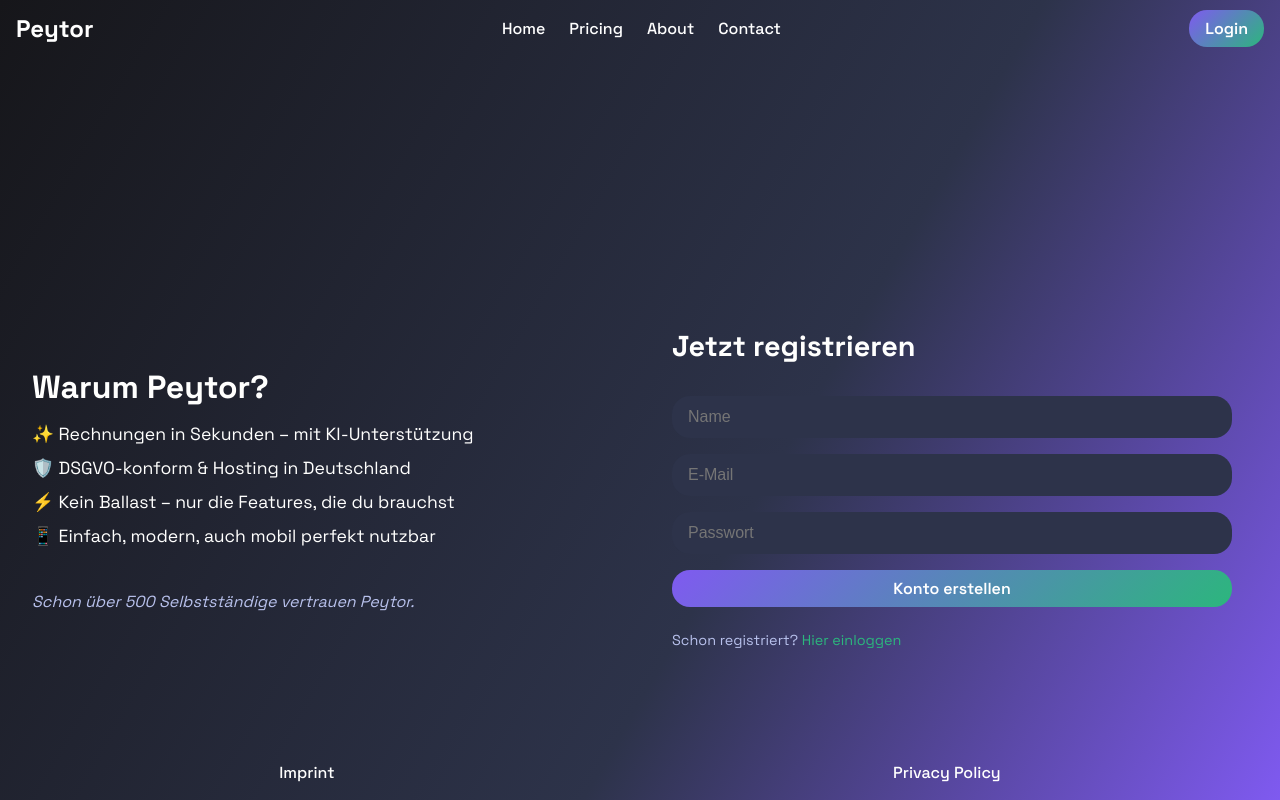
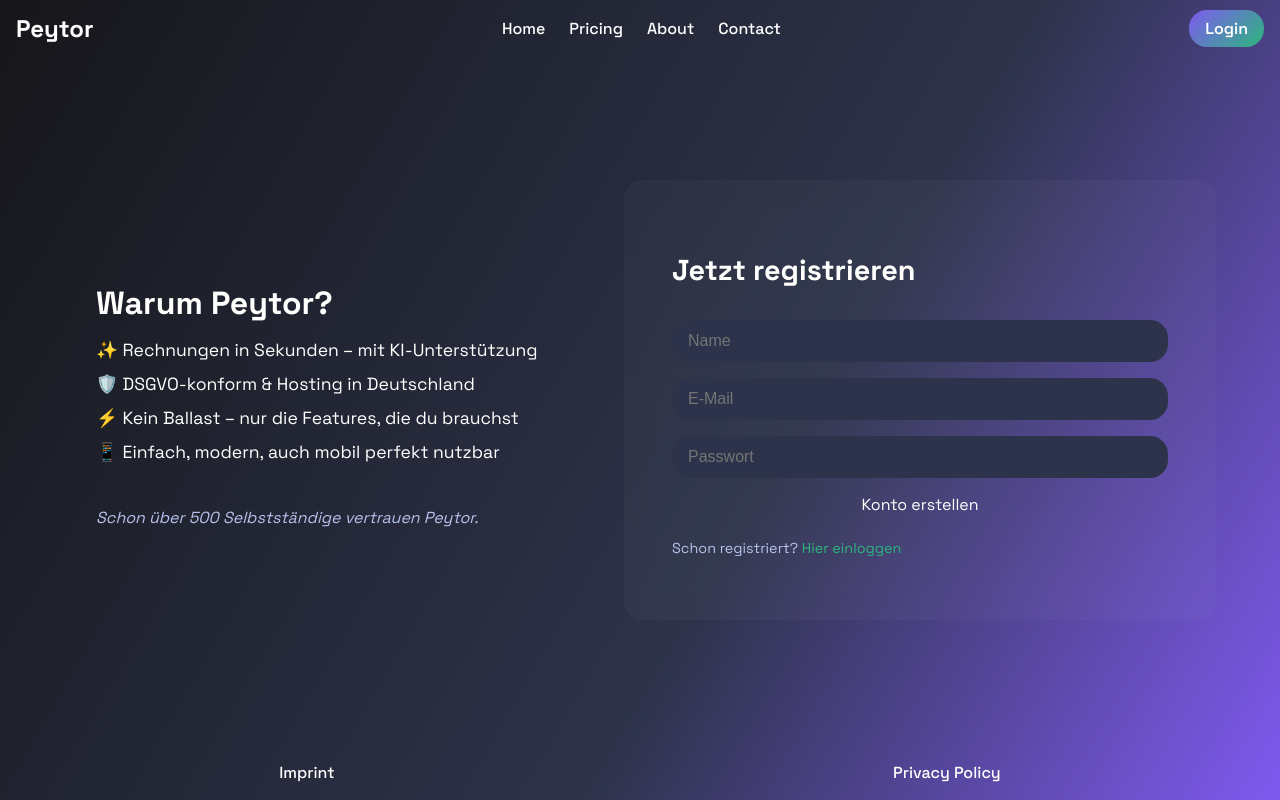
Before and after one commit to M1roel/Peytor, an Angular app: page /register in a window 1280 px wide. Built offline with nearby package versions, Linux system fonts and the light colour scheme.

Commit message:
responsive: Kleinere Anpassungen Home und Register

```diff
--- a/src/app/features/auth/register/register.component.scss
+++ b/src/app/features/auth/register/register.component.scss
@@ -6,10 +6,12 @@
   @include m.flexBox();
   position: relative;
   width: 100%;
+  padding: 0 4rem;
   min-height: calc(100vh - 112px);
 
   @media (max-width: 768px) {
     flex-direction: column;
+    padding-top: 200px;
   }
 }
 
@@ -45,8 +47,9 @@
 
 .register-form {
   flex: 1;
-  /*background: rgba(255, 255, 255, 0.03);
-  backdrop-filter: blur(12px);*/
+  width: 80%;
+  background: rgba(255, 255, 255, 0.03);
+  backdrop-filter: blur(12px);
   padding: 3rem;
   border-radius: v.$radius;
   display: flex;
--- a/src/app/features/landing/home/home.component.html
+++ b/src/app/features/landing/home/home.component.html
@@ -3,8 +3,8 @@
     <div class="home-content">
       <h1>Peytor denkt mit – Rechnungen erstellen mit KI-Power.</h1>
       <p>Dein smarter Partner für einfachere und schnellere Rechnungen.</p>
-      <div>
-        <a class="button-primary" routerLink="/register">Jetzt starten</a>
+      <div class="button-primary cta">
+        <a routerLink="/register">Jetzt starten</a>
       </div>
     </div>
   </div>
--- a/src/app/features/landing/home/home.component.scss
+++ b/src/app/features/landing/home/home.component.scss
@@ -26,6 +26,6 @@
     }
 
     .cta{
-      margin-top: 20px;
+      margin-top: 40px;
     }
 }
--- a/src/app/shared/header/header.component.ts
+++ b/src/app/shared/header/header.component.ts
@@ -1,9 +1,10 @@
 import { CommonModule } from '@angular/common';
 import { Component } from '@angular/core';
+import { RouterModule } from '@angular/router';
 
 @Component({
   selector: 'app-header',
-  imports: [CommonModule],
+  imports: [CommonModule, RouterModule],
   templateUrl: './header.component.html',
   styleUrl: './header.component.scss'
 })
--- a/src/styles.scss
+++ b/src/styles.scss
@@ -64,16 +64,19 @@ app-footer {
   flex-shrink: 0;
 }
 
+app-register {
+   @include m.flexBox();
+}
+
 main {
   flex: 1 0 auto;
   display: flex;
   flex-direction: column;
   min-height: 0;
   width: 100%;
-  padding-top: 168px;
 }
 
-.button-primary {
+.button-primary a {
   padding: 0.5rem 1rem;
   background: linear-gradient(135deg, v.$primary, v.$accent);
   border-radius: v.$radius;
```
